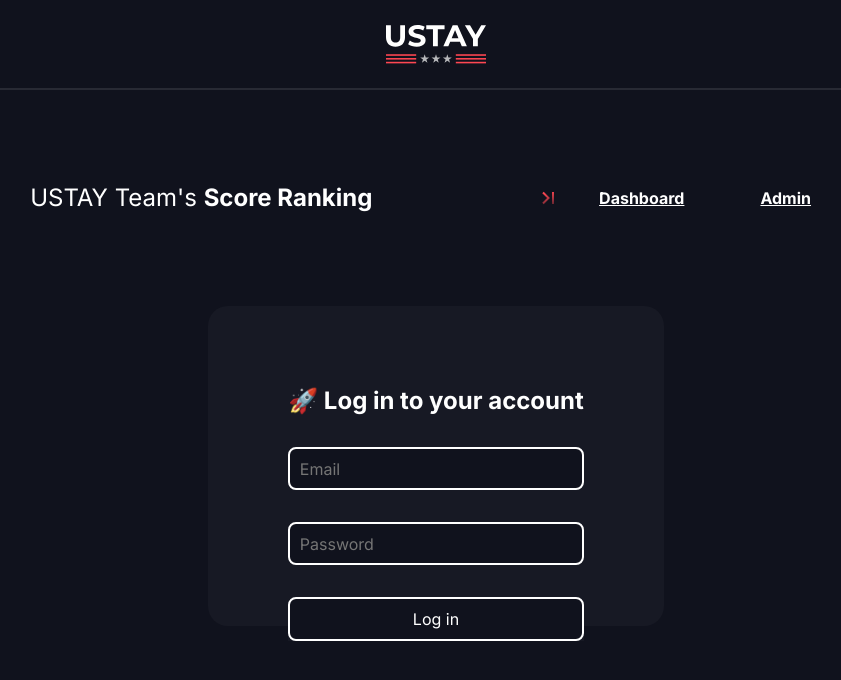
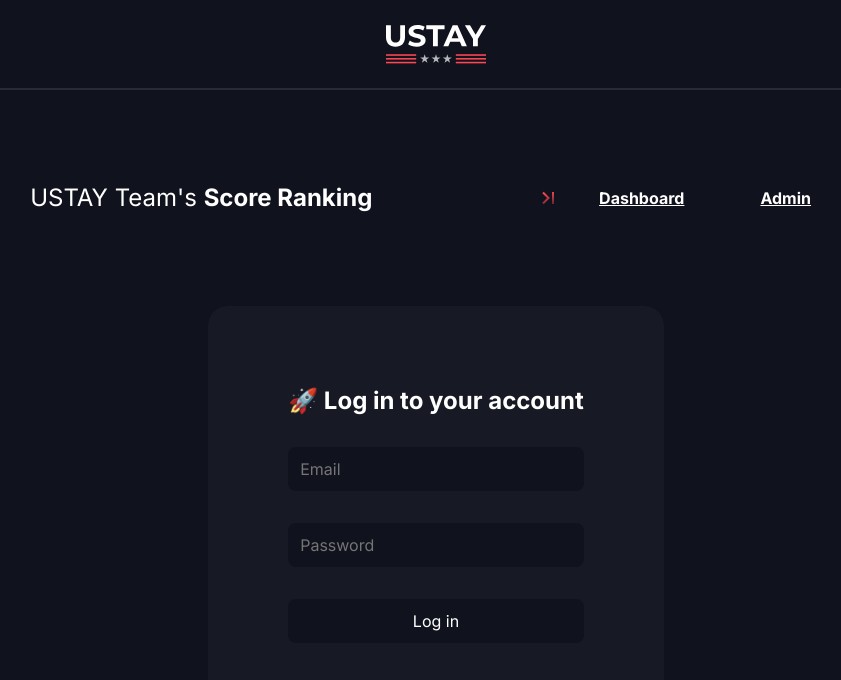
Before and after one commit to joaodk3/USTAY-Awards-Dashboard, a React (Vite) app: page /pages in a window 1280 px wide. Shown: the top 680 px of the page, without its empty margins (204-1045 px from the left). Built offline with nearby package versions, Linux system fonts and the light colour scheme.

Commit message:
added analytics

```diff
--- a/package.json
+++ b/package.json
@@ -10,6 +10,7 @@
     "preview": "vite preview"
   },
   "dependencies": {
+    "@vercel/analytics": "^1.1.1",
     "react": "^18.2.0",
     "react-dom": "^18.2.0",
     "react-router-dom": "^6.18.0"
--- a/src/App.jsx
+++ b/src/App.jsx
@@ -2,6 +2,7 @@
 import { Header } from './components/header.jsx'
 import { Board } from './components/board.jsx'
 import { Card } from './components/cards.jsx'
+import { Analytics } from '@vercel/analytics/react';
 
 export function App() {
   return (
@@ -13,6 +14,8 @@
           <img src={"/static/images/logo.svg"} alt="USTAY logo" />
         </nav>
       </header>
+
+      <body>
 
         <div className="firstContainer">
           <Header />
@@ -30,6 +33,9 @@
           <p> @joaodk3 </p>
         </footer>
 
+        <Analytics />
+      </body>
+
     </div>
 
   )
--- a/src/components/loginForm.jsx
+++ b/src/components/loginForm.jsx
@@ -1,5 +1,5 @@
 import styles from './loginForm.module.css';
-import { Link } from "react-router-dom";
+
 
 export function LoginForm() {
     return (
@@ -12,8 +12,8 @@
 
                     <div className = {styles.loginContent}>
                         <form className = {styles.loginForm}>
-                                <input type='email' id='loginEmail' placeholder='Email'/>
-                                <input type='password' id='loginPassword' placeholder='Password' />
+                                <input className={styles.input} type='email' id='loginEmail' placeholder='Email'/>
+                                <input className={styles.input} type='password' id='loginPassword' placeholder='Password' />
                                 <input className={styles.submit} type='submit' id='submitForm' value='Log in' />
                         </form>
                     </div>
--- a/src/components/loginForm.module.css
+++ b/src/components/loginForm.module.css
@@ -8,7 +8,7 @@
     display: flex;
     flex-direction: column;
     justify-content: space-around;
-    height: 20rem;
+    height: 25rem;
     padding: 5rem;
     background-color: #171924;
     border-radius: 20px;
@@ -29,19 +29,16 @@
 
 .loginContent form input, .loginContent form input{
     font-size: 1rem;
-    padding: 0.6rem;
-    border: 2px solid white;
+    padding: 0.75rem;
+    border-color: #000000;
+    border: none;
     border-radius: 8px;
+    outline: none;
 }
 
 .loginContent form input[type="submit"]:hover {
-    background-color: white;
-    border: 8px solid black;
-    box-shadow: 3px 3px black;
-    color: black;
+
     cursor: pointer;
-    border: 2px solid black;
-    font-weight: bold;
 }
 
 @media (min-width: 390px) {
```
Also changed, not shown: 1 other file (tests, documents, lock files or other folders). Lines whose indentation alone changed are shown as unchanged.
